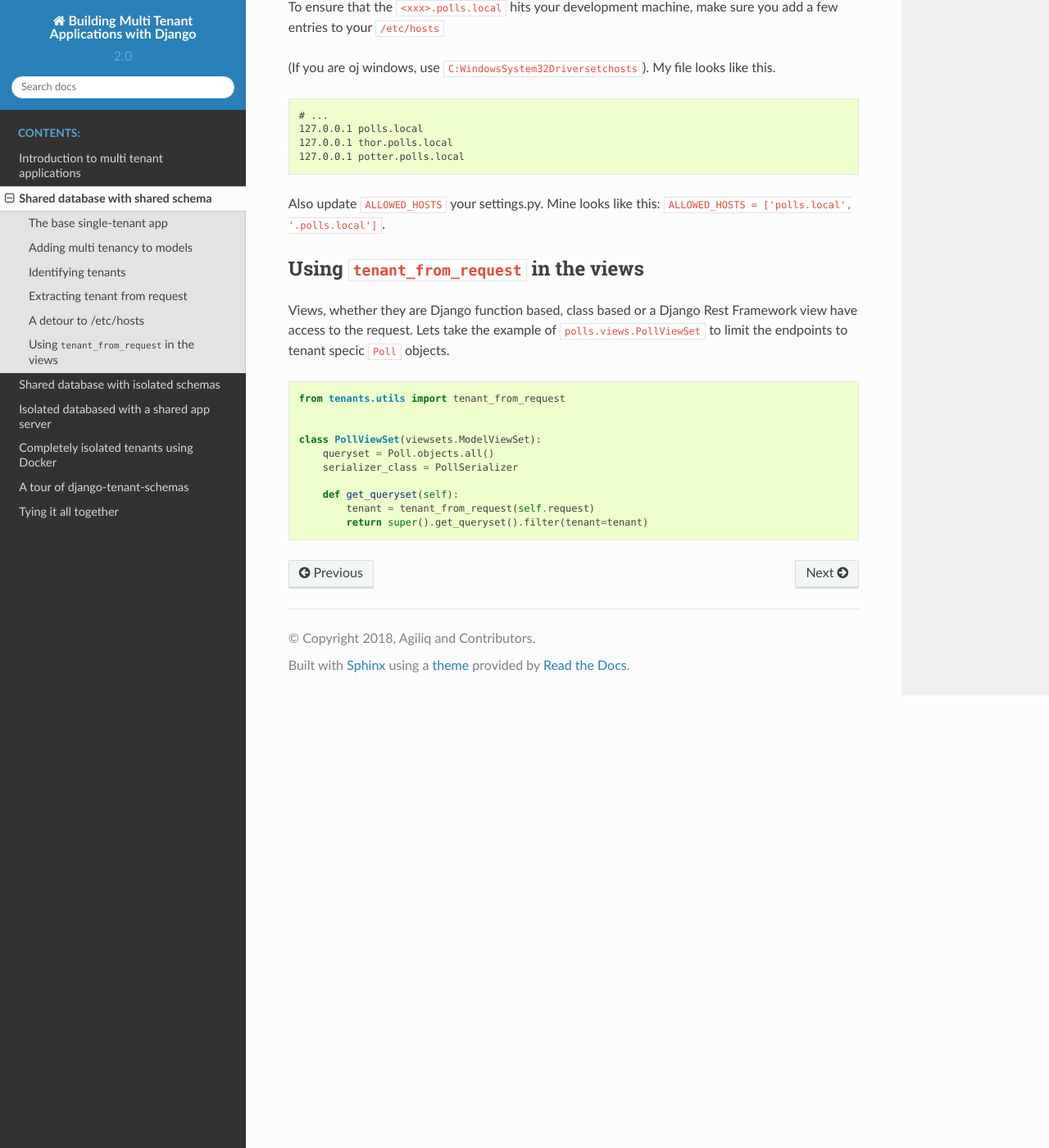
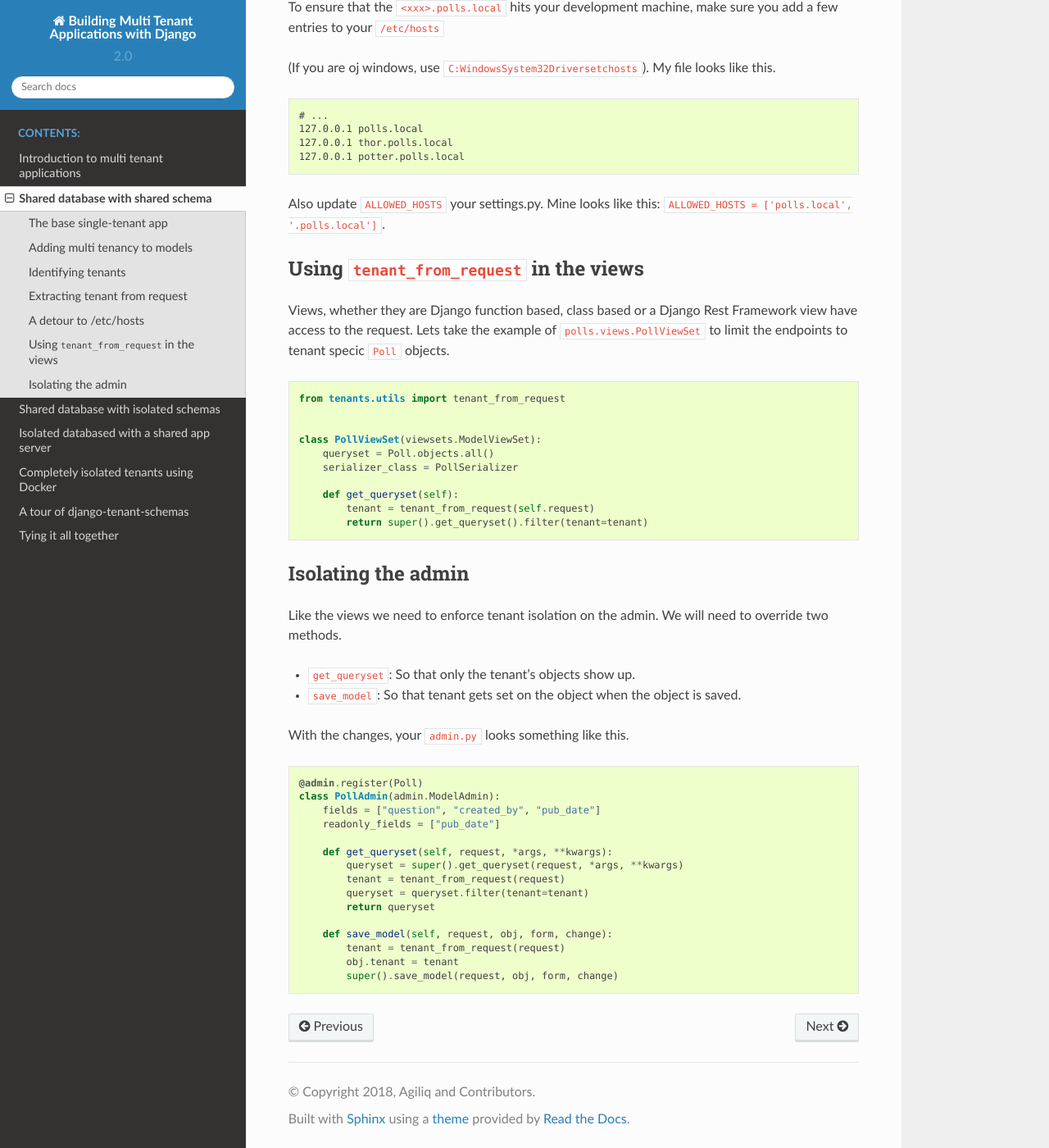
Before and after one commit to agiliq/building-multi-tenant-applications-with-django, a Sphinx documentation site: the page built from source/shared-database-shared-schema.rst, in a window 1280 px wide and 1400 px high, scrolled down 2484 px. Shown: the whole window at 82% size. Built offline with Sphinx 7.4.7 and the Read the Docs theme 2.0.0, drawn with Linux system fonts in a browser that asks for light colours.

Commit message:
Added admin isolation details

```diff
--- a/source/shared-database-shared-schema.rst
+++ b/source/shared-database-shared-schema.rst
@@ -157,3 +157,32 @@ Lets take the example of :code:`polls.views.PollViewSet` to limit the endpoints
         def get_queryset(self):
             tenant = tenant_from_request(self.request)
             return super().get_queryset().filter(tenant=tenant)
+
+
+Isolating the admin
+++++++++++++++++++++++++++++++++++++++++++++++++++++++++++++++
+
+Like the views we need to enforce tenant isolation on the admin. We will need to override two methods.
+
+- :code:`get_queryset`: So that only the tenant's objects show up.
+- :code:`save_model`: So that tenant gets set on the object when the object is saved.
+
+With the changes, your :code:`admin.py` looks something like this.
+
+.. code-block:: python
+
+    @admin.register(Poll)
+    class PollAdmin(admin.ModelAdmin):
+        fields = ["question", "created_by", "pub_date"]
+        readonly_fields = ["pub_date"]
+
+        def get_queryset(self, request, *args, **kwargs):
+            queryset = super().get_queryset(request, *args, **kwargs)
+            tenant = tenant_from_request(request)
+            queryset = queryset.filter(tenant=tenant)
+            return queryset
+
+        def save_model(self, request, obj, form, change):
+            tenant = tenant_from_request(request)
+            obj.tenant = tenant
+            super().save_model(request, obj, form, change)
```
Also changed, not shown: 1 other file.
